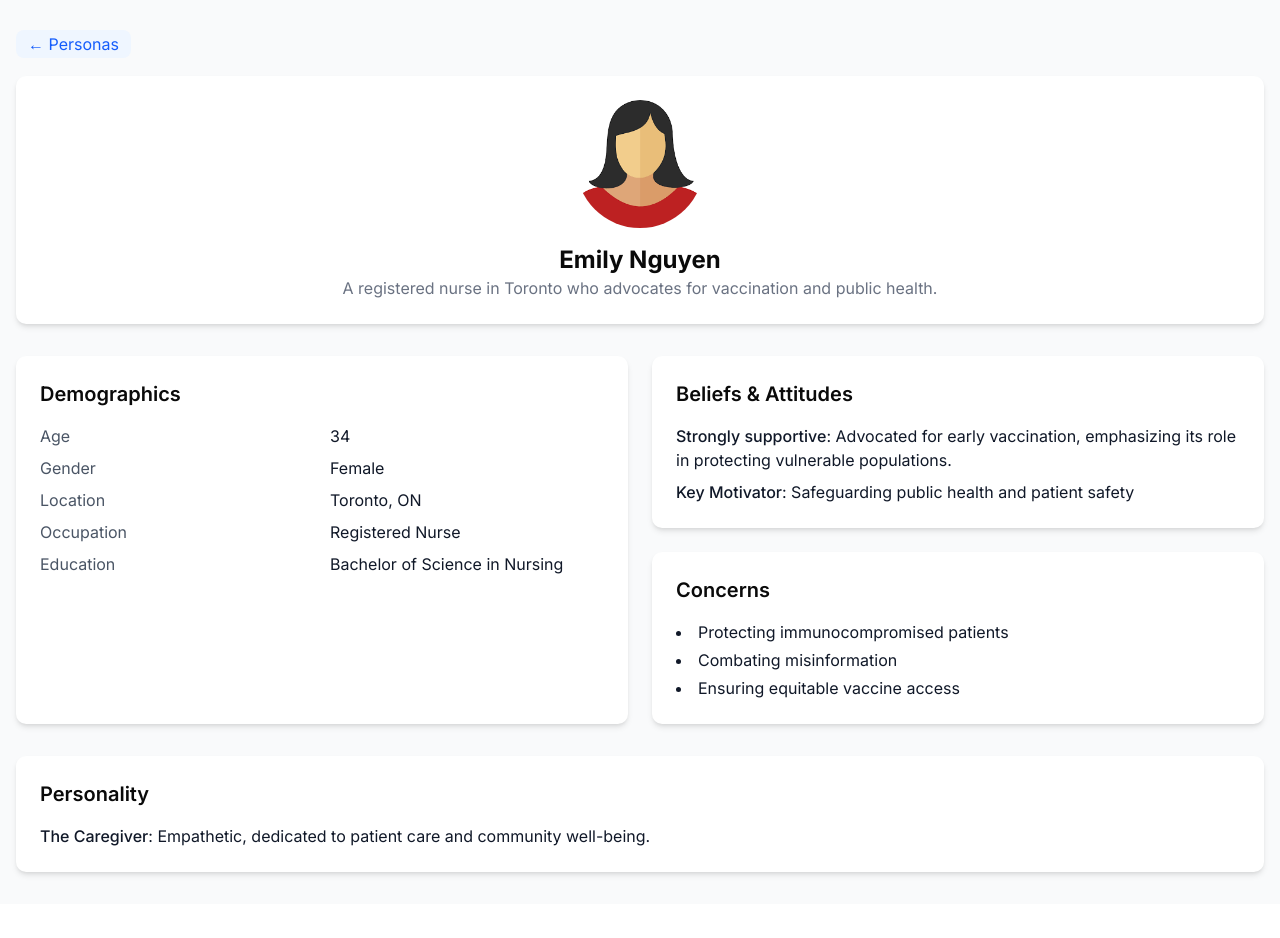
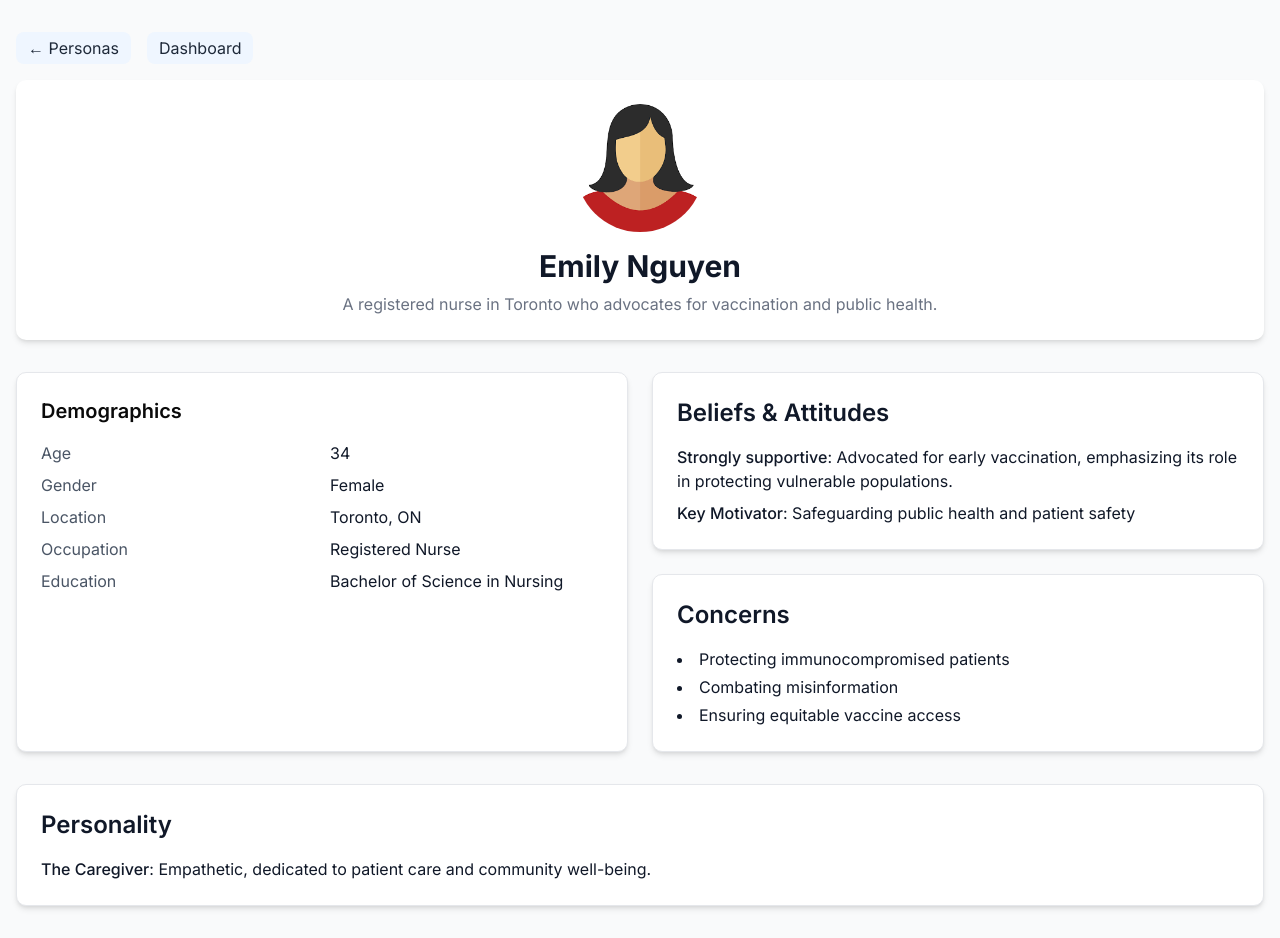
Before and after one commit to EduardKakosyan/atlantic-ai-conference-hackathon, a Next.js app in the folder dashboard/: page /persona/105 in a window 1280 px wide. Before the commit the page ends 904 px from the top, so only its background shows below. Built offline with nearby package versions, Linux system fonts and the light colour scheme.

Commit message:
feat: adding hover effect

```diff
--- a/dashboard/src/app/persona/[id]/page.tsx
+++ b/dashboard/src/app/persona/[id]/page.tsx
@@ -1,47 +1,54 @@
-import React from 'react'
-import Link from 'next/link'
-import Image from 'next/image'
-import personasData from '../../../../data/personas.json'
+import React from "react"
+import Link from "next/link"
+import Image from "next/image"
+import personasData from "../../../../data/personas.json"
 import femaleImage from "../../../../public/female avatar.png"
 import maleImage from "../../../../public/male avatar.png"
+
 interface Params {
   params: { id: string }
 }
 
 export default function PersonaDetailPage({ params }: Params) {
   const personaId = parseInt(params.id, 10)
-  const persona = personasData.find(p => p.persona_id === personaId)
+  const persona = personasData.find((p) => p.persona_id === personaId)
 
   if (!persona) {
     return (
       <main className="container mx-auto p-8">
         <p className="text-red-500">Persona not found.</p>
-        <Link href="/personas" className="text-blue-500 hover:underline">
-          ← Back to Personas
-        </Link>
+        <div className="mt-4">
+          <Link href="/personas" className="text-blue-600 hover:underline">
+            ← Back to Personas
+          </Link>
+        </div>
       </main>
     )
   }
 
-  // pick the right avatar from /public/images
   const avatarSrc =
-    persona.demographics.gender === "Female"
-      ? femaleImage
-      : maleImage
+    persona.demographics.gender === "Female" ? femaleImage : maleImage
 
   return (
     <main className="container mx-auto py-8 px-4 space-y-8">
-        <div className='mb-5'>
-          <Link
+      {/* NAV */}
+      <nav className="flex space-x-4 mb-4">
+        <Link
           href="/personas"
-          className="px-3 py-1 rounded-md bg-blue-50 text-blue-600 hover:bg-blue-100 hover:text-blue-800 transition"
+          className="px-3 py-1 rounded-md bg-blue-50 text-gray-800 hover:bg-blue-100 transition"
         >
           ← Personas
         </Link>
-        </div>
+        <Link
+          href="/"
+          className="px-3 py-1 rounded-md bg-blue-50 text-gray-800 hover:bg-gray-100 transition"
+        >
+          Dashboard
+        </Link>
+      </nav>
 
-      {/* Hero Card */}
-      <div className="bg-white p-6 rounded-lg shadow-md flex flex-col items-center">
+      {/* HERO CARD */}
+      <div className="bg-white p-6 rounded-lg shadow-md flex flex-col items-center transform transition duration-200 hover:shadow-lg hover:scale-105">
         <div className="relative w-32 h-32 rounded-full overflow-hidden mb-4">
           <Image
             src={avatarSrc}
@@ -51,14 +58,16 @@ export default function PersonaDetailPage({ params }: Params) {
             priority
           />
         </div>
-        <h1 className="text-2xl font-bold">{persona.name}</h1>
-        <p className="text-gray-500 text-center">{persona.description}</p>
+        <h1 className="text-3xl font-bold text-gray-900">{persona.name}</h1>
+        <p className="mt-2 text-gray-500 text-center max-w-prose">
+          {persona.description}
+        </p>
       </div>
 
       {/* Side-by-side cards */}
       <div className="grid grid-cols-1 md:grid-cols-2 gap-6">
         {/* Demographics */}
-        <section className="bg-white p-6 rounded-lg shadow-md">
+        <section className="bg-white p-6 rounded-lg shadow-md border border-gray-200 transform transition duration-200 hover:shadow-lg hover:scale-105">
           <h2 className="text-xl font-semibold mb-4">Demographics</h2>
           <dl className="grid grid-cols-2 gap-x-4 gap-y-2">
             <dt className="text-gray-600">Age</dt>
@@ -76,33 +85,39 @@ export default function PersonaDetailPage({ params }: Params) {
 
         {/* Beliefs & Concerns */}
         <div className="space-y-6">
-          <section className="bg-white p-6 rounded-lg shadow-md">
-            <h2 className="text-xl font-semibold mb-4">Beliefs & Attitudes</h2>
+          <section className="bg-white p-6 rounded-lg shadow-md border border-gray-200 transform transition duration-200 hover:shadow-lg hover:scale-105">
+            <h2 className="text-2xl font-semibold text-gray-900 mb-4">
+              Beliefs & Attitudes
+            </h2>
             <p className="text-gray-900">
               <span className="font-medium">
                 {persona.beliefs_and_attitudes.initial_stance}
-              </span>:{" "}
-              {persona.beliefs_and_attitudes.stance_description}
+              </span>
+              : {persona.beliefs_and_attitudes.stance_description}
             </p>
             <p className="mt-2 text-gray-900">
               <span className="font-medium">Key Motivator</span>:{" "}
               {persona.beliefs_and_attitudes.key_motivator}
             </p>
           </section>
-          <section className="bg-white p-6 rounded-lg shadow-md">
-            <h2 className="text-xl font-semibold mb-4">Concerns</h2>
+          <section className="bg-white p-6 rounded-lg shadow-md border border-gray-200 transform transition duration-200 hover:shadow-lg hover:scale-105">
+            <h2 className="text-2xl font-semibold text-gray-900 mb-4">
+              Concerns
+            </h2>
             <ul className="list-disc list-inside space-y-1 text-gray-900">
-              {persona.beliefs_and_attitudes.concerns.map((c, idx) => (
-                <li key={idx}>{c}</li>
+              {persona.beliefs_and_attitudes.concerns.map((c, i) => (
+                <li key={i}>{c}</li>
               ))}
             </ul>
           </section>
         </div>
       </div>
 
-      {/* Personality (full-width below) */}
-      <section className="bg-white p-6 rounded-lg shadow-md">
-        <h2 className="text-xl font-semibold mb-4">Personality</h2>
+      {/* PERSONALITY (FULL WIDTH) */}
+      <section className="bg-white p-6 rounded-lg shadow-md border border-gray-200 transform transition duration-200 hover:shadow-lg hover:scale-105">
+        <h2 className="text-2xl font-semibold text-gray-900 mb-4">
+          Personality
+        </h2>
         <p className="text-gray-900">
           <span className="font-medium">{persona.personality.archetype}</span>:{" "}
           {persona.personality.notes}
--- a/dashboard/src/app/personas/page.tsx
+++ b/dashboard/src/app/personas/page.tsx
@@ -21,7 +21,10 @@ export default function PersonaListPage() {
     <main className="container mx-auto py-8 px-4">
       <div className="flex items-center justify-between mb-6">
         <h1 className="text-3xl font-bold">Personas</h1>
-        <Link href="/" className="px-3 py-1 rounded-md bg-blue-50 text-blue-600 hover:bg-blue-100 hover:text-blue-800 transition mb-5">
+        <Link
+          href="/"
+          className="px-3 py-1 rounded-md bg-blue-50 text-black hover:bg-blue-100 hover:text-black transition"
+        >
           ← Dashboard
         </Link>
       </div>
@@ -40,7 +43,7 @@ export default function PersonaListPage() {
           <Link
             key={persona.persona_id}
             href={`/persona/${persona.persona_id}`}
-            className="block bg-white rounded-lg shadow hover:shadow-lg transition p-5"
+            className="block bg-white rounded-lg shadow-md p-5 transform transition duration-200 hover:shadow-lg hover:scale-105"
           >
             <div className="flex items-center mb-4">
               <div className="relative w-16 h-16 flex-shrink-0 mr-4">
```
